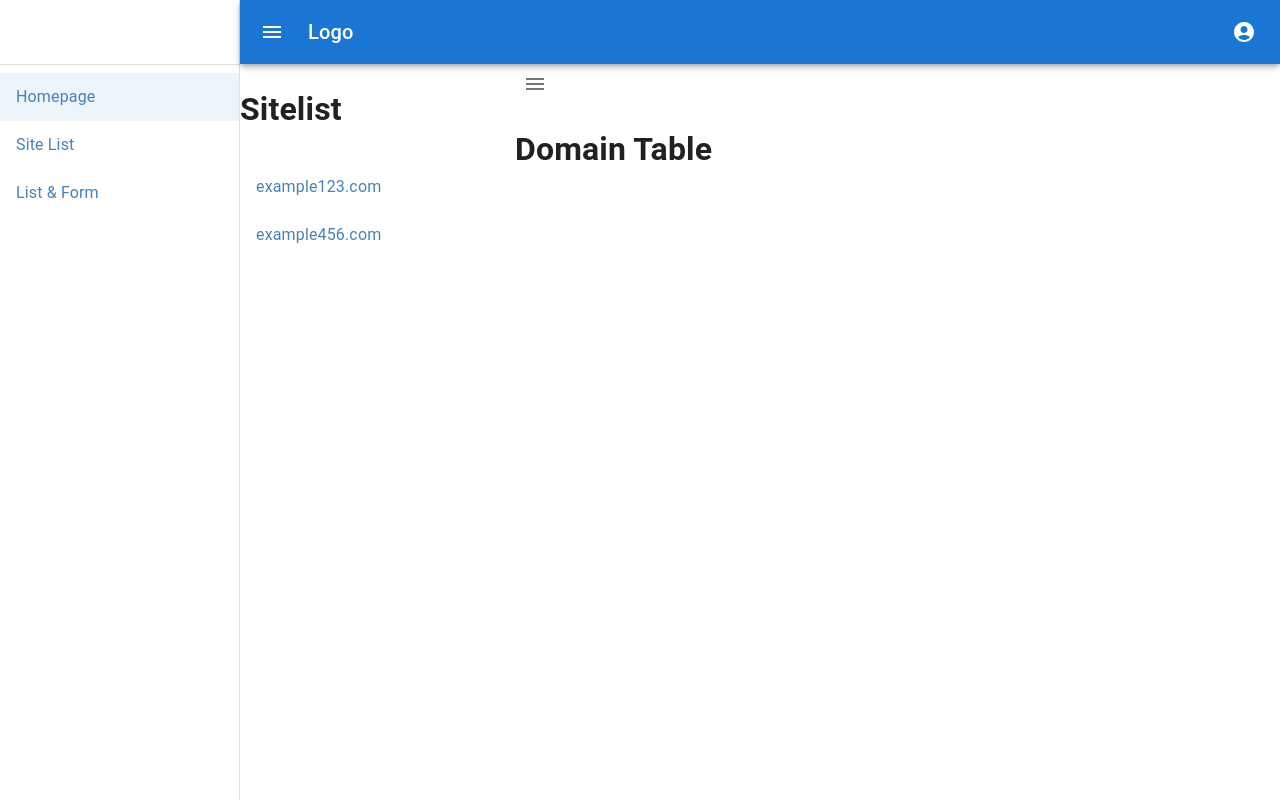
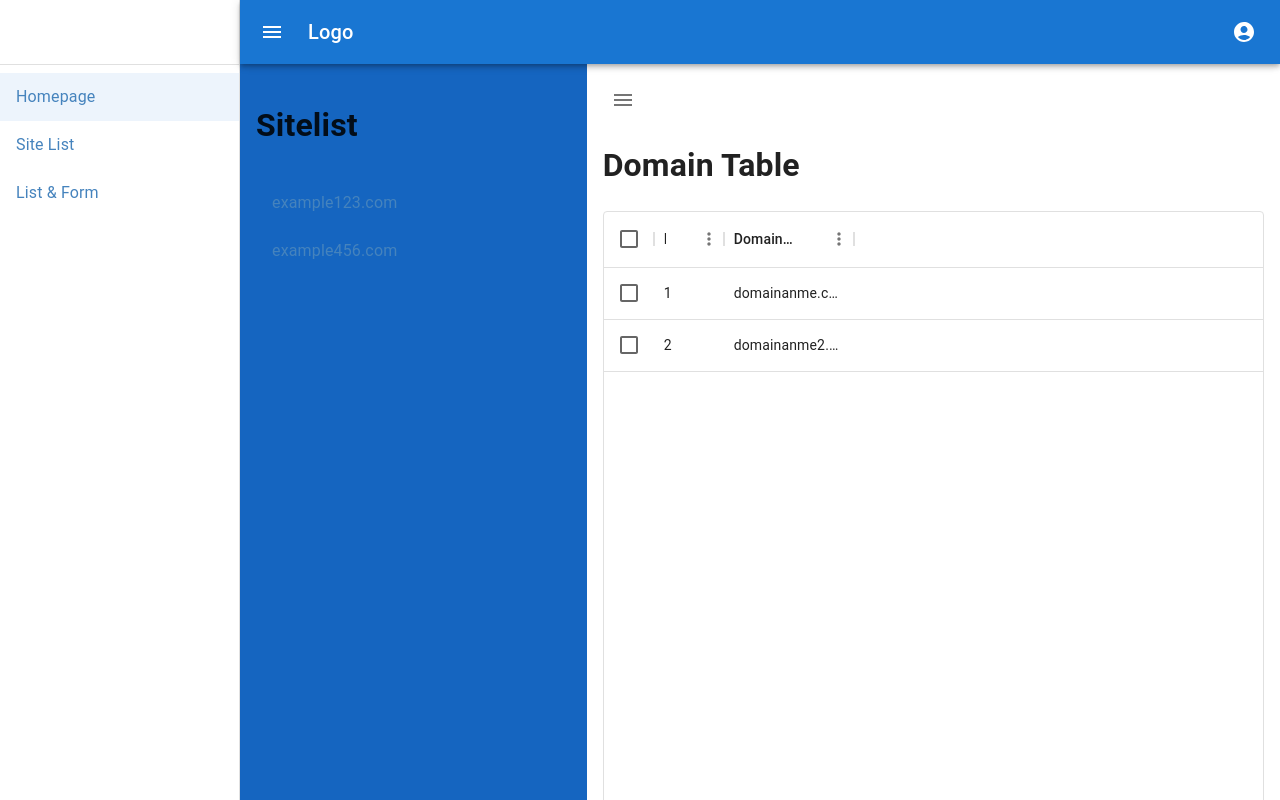
Before and after one commit to weimeihsu/MERN, a React (Vite) app in the folder client/: page /sitelist in a window 1280 px wide. Shown: the top 800 px of the page. Built offline with nearby package versions, Linux system fonts and the light colour scheme.

Commit message:
site n domain

```diff
--- a/client/package.json
+++ b/client/package.json
@@ -1,5 +1,5 @@
 {
-  "proxy":"http://localhost:8080/",
+  "proxy": "http://localhost:8080/",
   "name": "client",
   "private": true,
   "version": "0.0.0",
@@ -15,6 +15,7 @@
     "@emotion/styled": "^11.11.0",
     "@mui/icons-material": "^5.14.3",
     "@mui/material": "^5.14.3",
+    "@mui/x-data-grid": "^6.14.0",
     "@reduxjs/toolkit": "^1.9.5",
     "axios": "^1.4.0",
     "react": "^18.2.0",
--- a/client/src/component/DomainTable.jsx
+++ b/client/src/component/DomainTable.jsx
@@ -1,12 +1,28 @@
+import { useSelector } from 'react-redux'
+import { DataGrid } from '@mui/x-data-grid'
 import IconButton from '@mui/material/IconButton'
 import MenuIcon from '@mui/icons-material/Menu'
-const DomainTable = () => {
+
+const DomainTable = ({toggleSitePanel}) => {
+    const { columns, rows } = useSelector(store=>store.navListSlice)
     return (
         <>
-        <IconButton aria-label="delete">
+        <IconButton aria-label="toggle" onClick={toggleSitePanel}>
          <MenuIcon />
         </IconButton>
         <h1>Domain Table</h1>
+
+        <DataGrid
+        rows={rows}
+        columns={columns}
+        initialState={{
+          pagination: {
+            paginationModel: { page: 0, pageSize: 5 },
+          },
+        }}
+        pageSizeOptions={[5, 10]}
+        checkboxSelection
+        />
         </>
      );
 }
--- a/client/src/component/SiteList.jsx
+++ b/client/src/component/SiteList.jsx
@@ -6,7 +6,7 @@ import List from '@mui/material/List'
 import ListItem from '@mui/material/ListItem'
 import ListItemButton from '@mui/material/ListItemButton'
 import ListItemText from '@mui/material/ListItemText'
-import Divider from '@mui/material/Divider'
+
 const SiteList = () => {
   const dispatch = useDispatch()
   const {siteList} = useSelector(store=>store.navListSlice)
@@ -27,7 +27,6 @@ const SiteList = () => {
               </ListItem>
             ))}
         </List>
-        <Divider orientation="vertical" flexItem />
         </>
      );
 }
--- a/client/src/features/list/navListSlice.jsx
+++ b/client/src/features/list/navListSlice.jsx
@@ -28,6 +28,15 @@ const initialState = {
                  {id:'2', name:'domainanme2.com'},
         ]}
     ],
+    rows:[
+        {id:'1', name:'domainanme.com'},
+        {id:'2', name:'domainanme2.com'},
+    ],
+    columns:[
+        { field: 'id', headerName: 'ID', width: 70 },
+        { field: 'name', headerName: 'Domain Name', width: 130 },
+        // { field: 'icon', headerName: 'Go to Page', width: 130 },
+      ],
     selectedSiteObj: null,
 }
 
--- a/client/src/pages/SiteDomain.jsx
+++ b/client/src/pages/SiteDomain.jsx
@@ -1,15 +1,23 @@
+import { useState } from 'react'
 import Grid from '@mui/material/Grid'
-import Card from '@mui/material/Card'
-import Box from '@mui/material/Box'
+import Collapse from '@mui/material/Collapse'
 
 import DomainTable from '../component/DomainTable'
 import SiteList from '../component/SiteList'
 
 const SiteDomain = () => {
+    const [isOpen, setIsOpen] = useState(true)
+    const toggleSitePanel = () =>{
+        setIsOpen(isOpen => !isOpen)
+    }
     return (
-        <Grid container fluid>
-            <Grid item sx={{ minWidth: 275 }}><SiteList/></Grid>
-            <Grid item sx={{ minWidth: 275 }}><DomainTable/></Grid>
+        <Grid container fluid sx={{height: '100vh'}}>
+
+            <Grid item xs={4} sx={{ backgroundColor: 'primary.dark', padding: '16px' }} ><Collapse in={isOpen} orientation="horizontal"><SiteList/></Collapse></Grid>
+
+
+
+            <Grid item xs={8} sx={{ padding: '16px' }} ><DomainTable toggleSitePanel={toggleSitePanel}/></Grid>
         </Grid>
      );
 }
```
Also changed, not shown: client/src/functions/recordFunction.jsx (deleted, +0 -34 lines), 1 other file (tests, documents, lock files or other folders).
